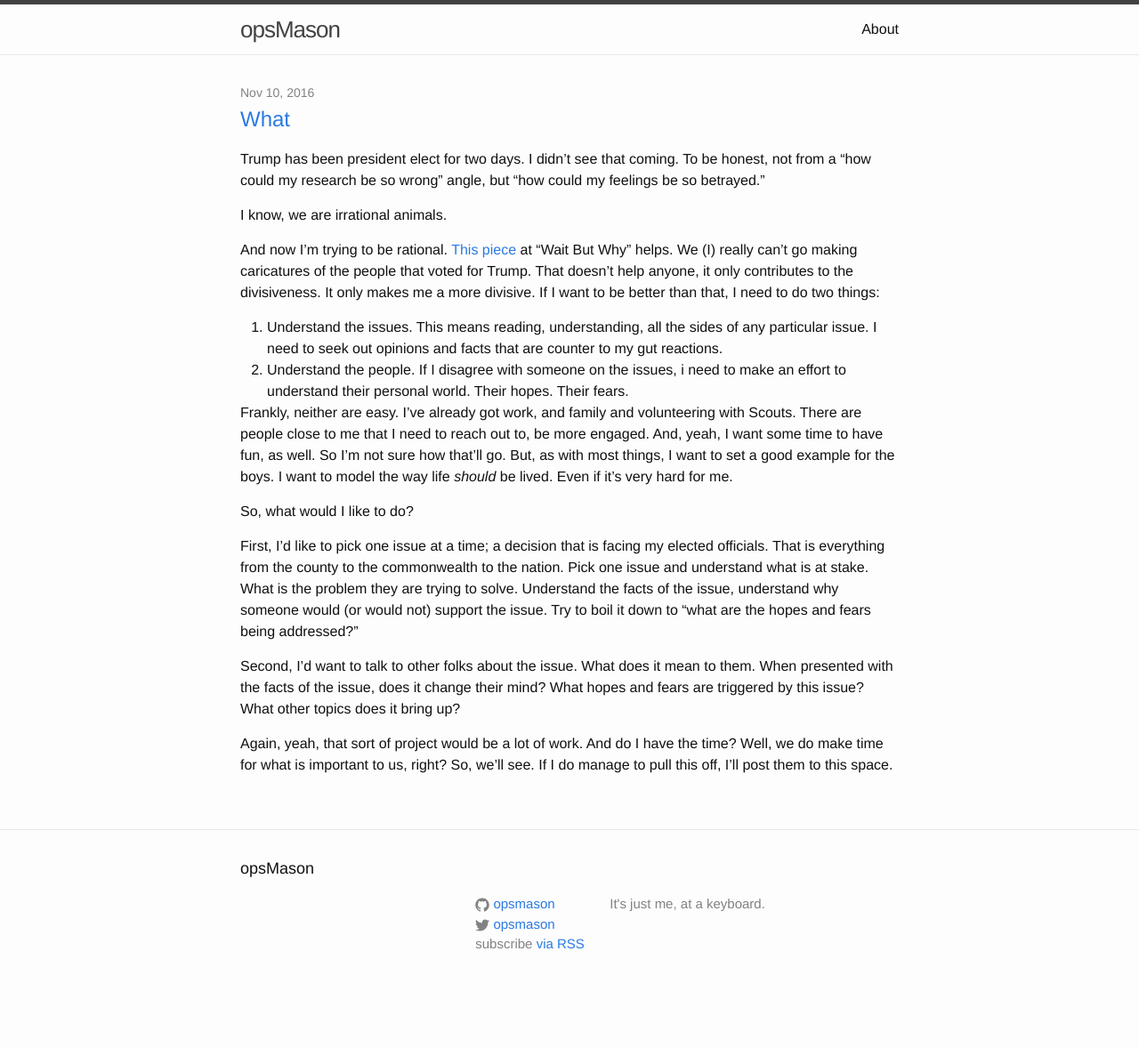
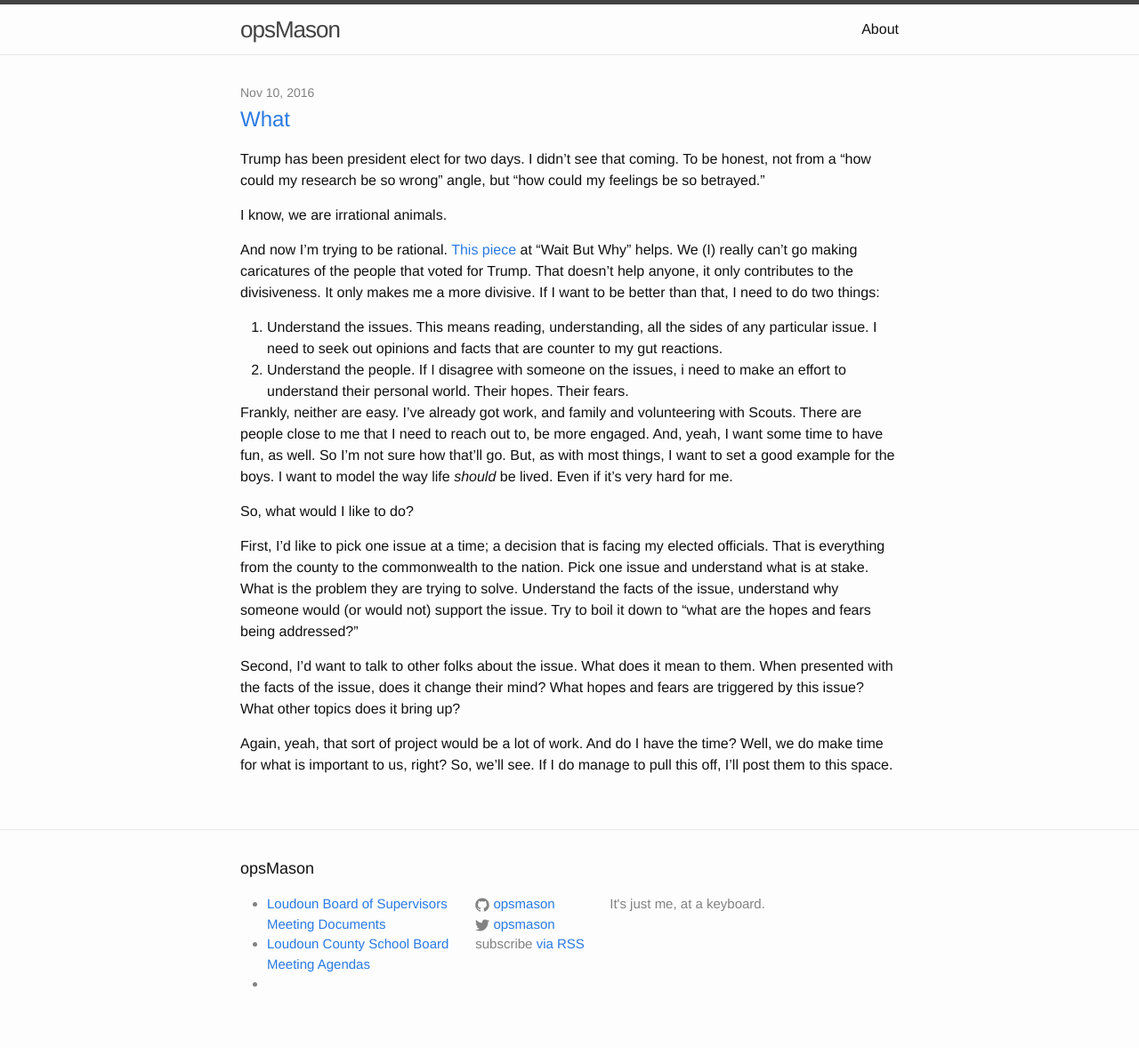
Before and after one commit to opsmason/opsmason.github.io, a Jekyll site: the page built from index.html, in a window 1280 px wide. Shown: the whole page at 89% size. Built offline with Jekyll 4.4.1, drawn with Linux system fonts in a browser that asks for light colours; the list of posts is cut into pages by our own code; before the commit the page ends 1133 px from its top, so only the background shows below that.

Commit message:
Added links for Loudoun County

```diff
--- a/_includes/footer.html
+++ b/_includes/footer.html
@@ -6,6 +6,10 @@
 
     <div class="footer-col-wrapper">
       <div class="footer-col  footer-col-1">
+        <ul>
+          <li><a href="https://www.loudoun.gov/index.aspx?NID=3426">Loudoun Board of Supervisors Meeting Documents</a></li>
+          <li><a href="http://www.boarddocs.com/vsba/loudoun/Board.nsf/Public">Loudoun County School Board Meeting Agendas</a></li>
+          <li>
       </div>
 
       <div class="footer-col  footer-col-2">
```
